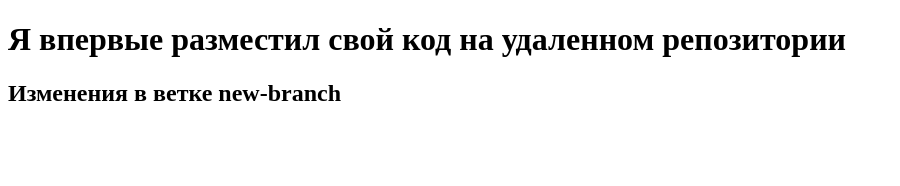
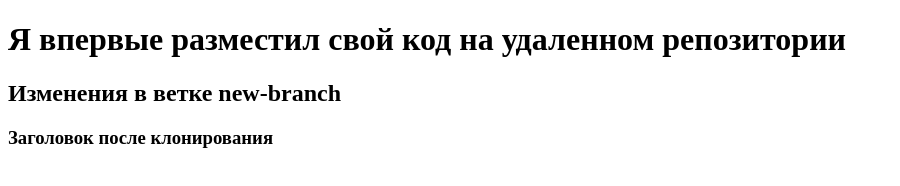
Before and after one commit to Pollyliness/test_repo, a plain HTML site: page index.html in a window 1280 px wide. Shown: the whole page, without its empty margins (0-900 px from the left). Drawn offline with Linux system fonts and the light colour scheme.

Commit message:
add third title

```diff
--- a/index.html
+++ b/index.html
@@ -8,5 +8,6 @@
 <body>
     <h1>Я впервые разместил свой код на удаленном репозитории</h1>
     <h2>Изменения в ветке new-branch</h2>
+    <h3>Заголовок после клонирования</h3>
 </body>
 </html>
```
